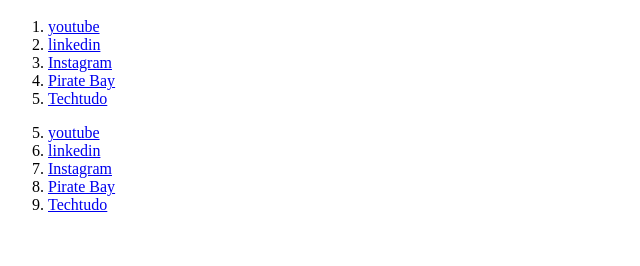
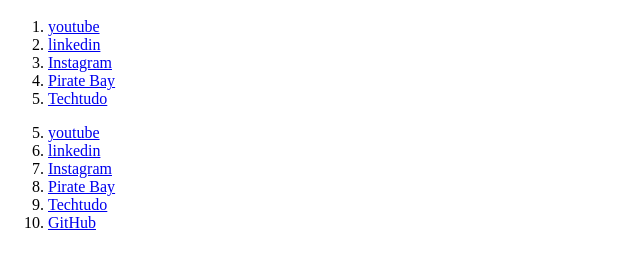
Before and after one commit to Marcos-Yuri/Udemy, a plain HTML site: page 3.2 Anchor Elements/index.html in a window 1280 px wide. Shown: the part 48-314 px from the top of the page, without its empty margins (0-640 px from the left). Drawn offline with Linux system fonts and the light colour scheme.

Commit message:
Update index.html

```diff
--- a/3.2 Anchor Elements/index.html
+++ b/3.2 Anchor Elements/index.html
@@ -14,4 +14,5 @@
     <li><a href="https://www.instagram.com/"> Instagram </a></li>
     <li><a href="https://pirate-bay-proxy.org/pt/"> Pirate Bay </a></li>
     <li><a href="https://www.techtudo.com.br/"> Techtudo </a></li>
+    <li><a href="https://github.com/Marcos-Yuri"> GitHub </a></li>
 </ol>
```
